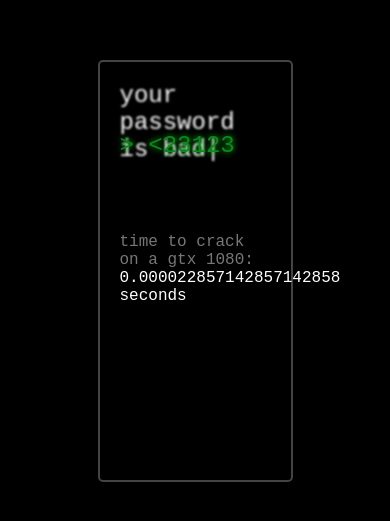
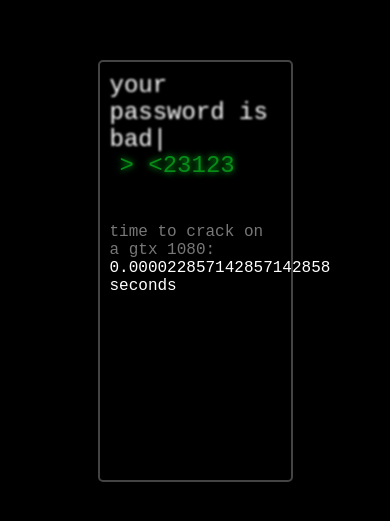
Before and after one commit to agohorel/bad-pass, a plain HTML site: page index.html in a window 390 px wide. Shown: the part 151-672 px from the top of the page. Drawn offline with Linux system fonts and the light colour scheme.

Commit message:
mediaquery to shift password down when on wrap

```diff
--- a/main.css
+++ b/main.css
@@ -23,6 +23,15 @@
 	border-radius: 5px;
 	margin-top: 25vh;
 	padding: 20px;
+}
+
+@media screen and (max-width: 480px){
+	#screen {
+		padding: 10px;
+	}
+	.password {
+		margin-top: 20px;
+	}
 }
 
 #title {
```
